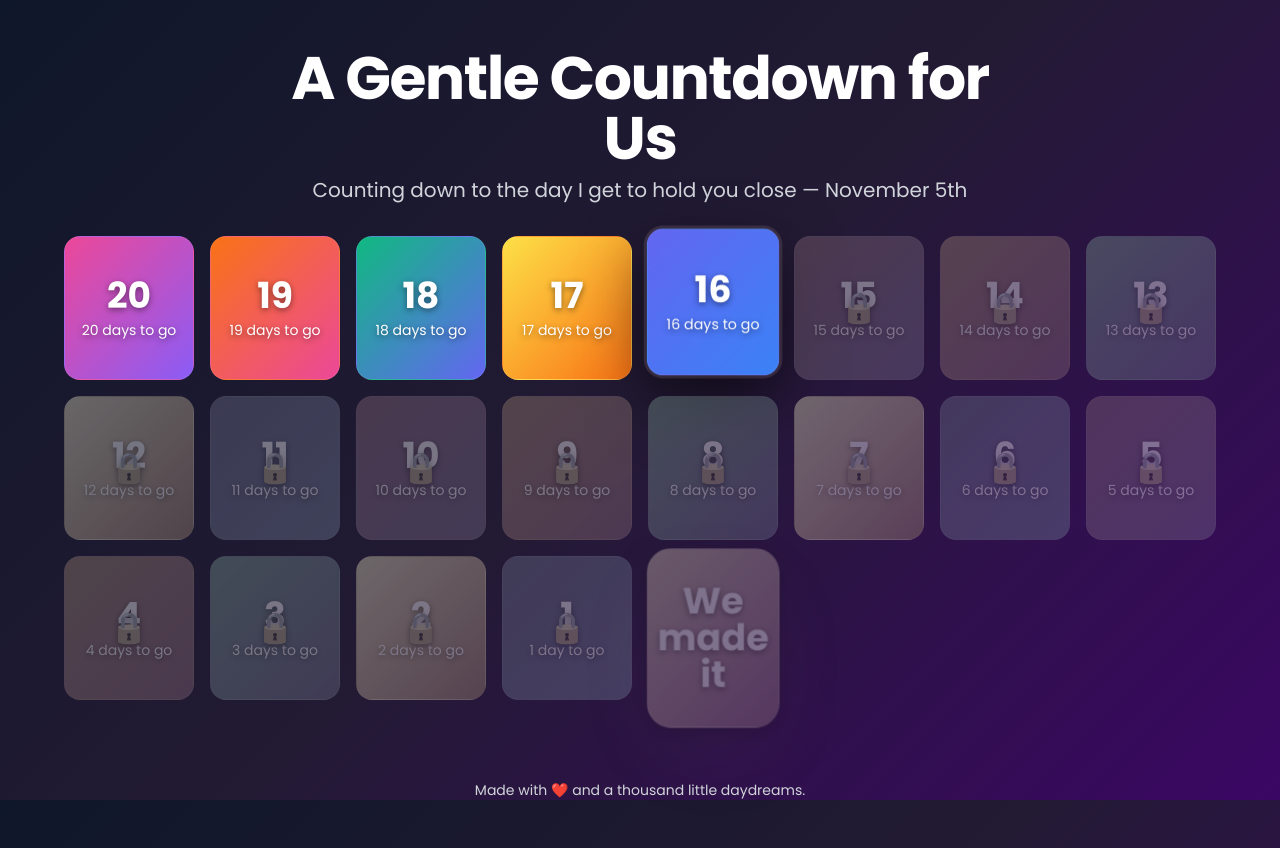
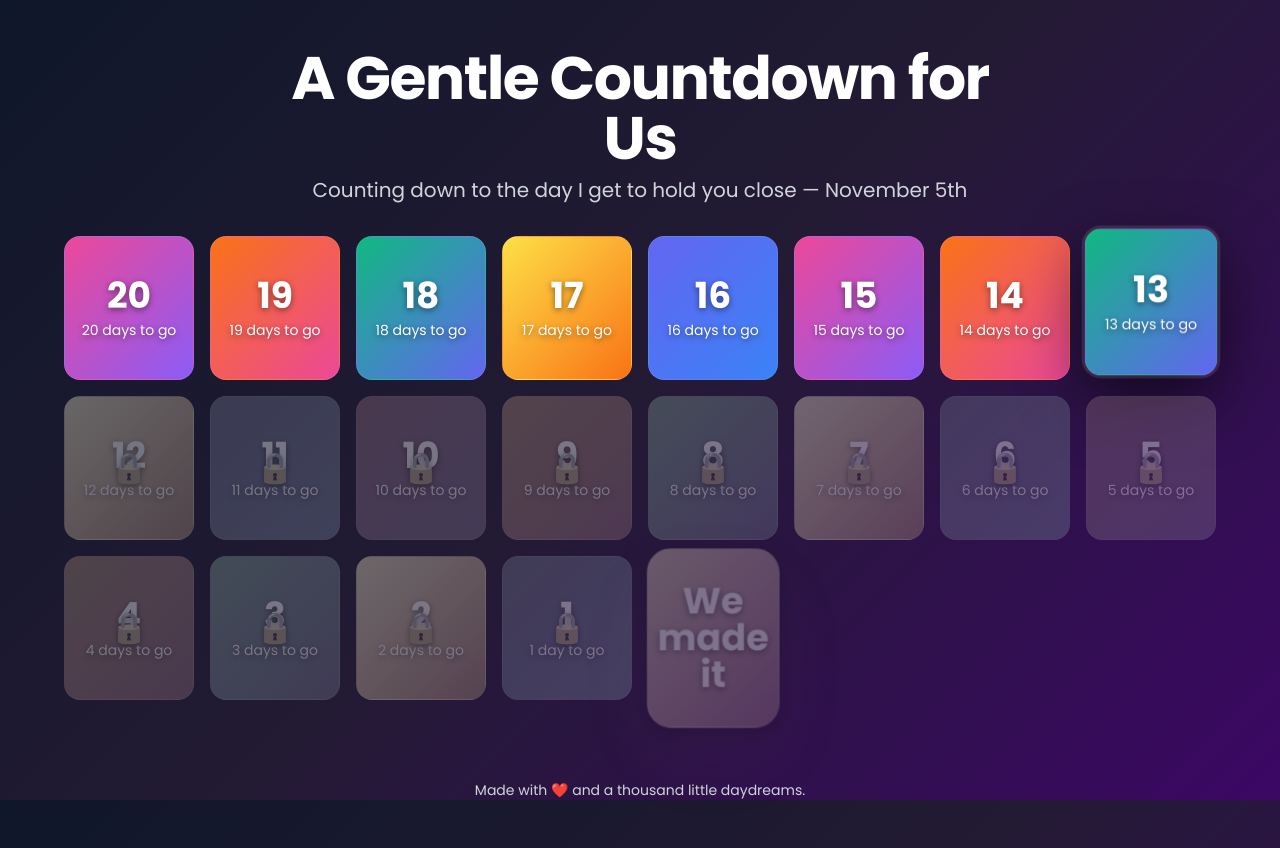
Before and after one commit to aloknecessary/countdown, a plain HTML site: page index.html in a window 1280 px wide. Drawn offline with nearby package versions, Linux system fonts and the light colour scheme.

Commit message:
Update index.html

```diff
--- a/index.html
+++ b/index.html
@@ -168,7 +168,7 @@
 
         // --- Target Date ---
         const targetDate = new Date();
-        targetDate.setMonth(10,5); // Nov 5
+        targetDate.setMonth(10,2); // Nov 2
         targetDate.setHours(0,0,0,0);
         if (new Date() > targetDate) targetDate.setFullYear(targetDate.getFullYear()+1);
 
```
